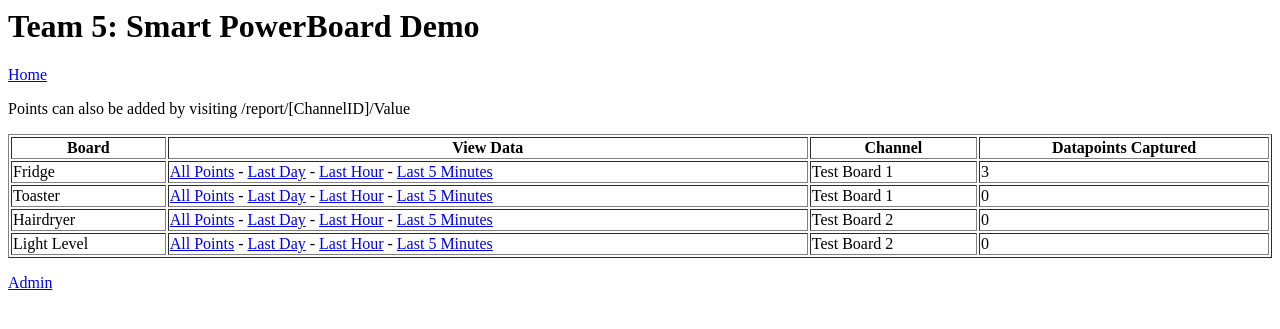
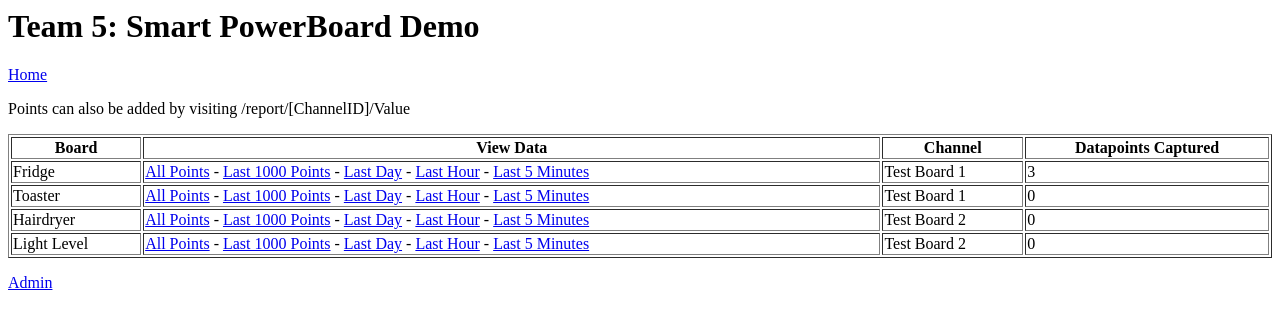
Before and after one commit to Hugoagogo/SmartBoardWeb, a Django app: page / in a window 1280 px wide. Shown: the top 329 px of the page. Run offline with Django 3.2, Linux system fonts and the light colour scheme; data comes from the database, SQL or seed files in the repository.

Commit message:
Added Last 1000 Points

```diff
--- a/dashboard/templates/index.html
+++ b/dashboard/templates/index.html
@@ -6,7 +6,7 @@
         {% for channel in channels %}
             <tr>
                 <td>{{ channel.name }}</td>
-                <td><a href="{% url 'channel' channel.id %}">All Points</a> - <a href="{% url 'channel' channel.id "day" %}">Last Day</a> - <a href="{% url 'channel' channel.id "hour" %}">Last Hour</a> - <a href="{% url 'channel' channel.id "5minutes" %}">Last 5 Minutes</a></td>
+                <td><a href="{% url 'channel' channel.id %}">All Points</a> - <a href="{% url 'channel' channel.id "1000points" %}">Last 1000 Points</a> - <a href="{% url 'channel' channel.id "day" %}">Last Day</a> - <a href="{% url 'channel' channel.id "hour" %}">Last Hour</a> - <a href="{% url 'channel' channel.id "5minutes" %}">Last 5 Minutes</a></td>
                 <td>{{ channel.board }}</td>
                 <td>{{ channel.points.count }}</td>
             </tr>
```
